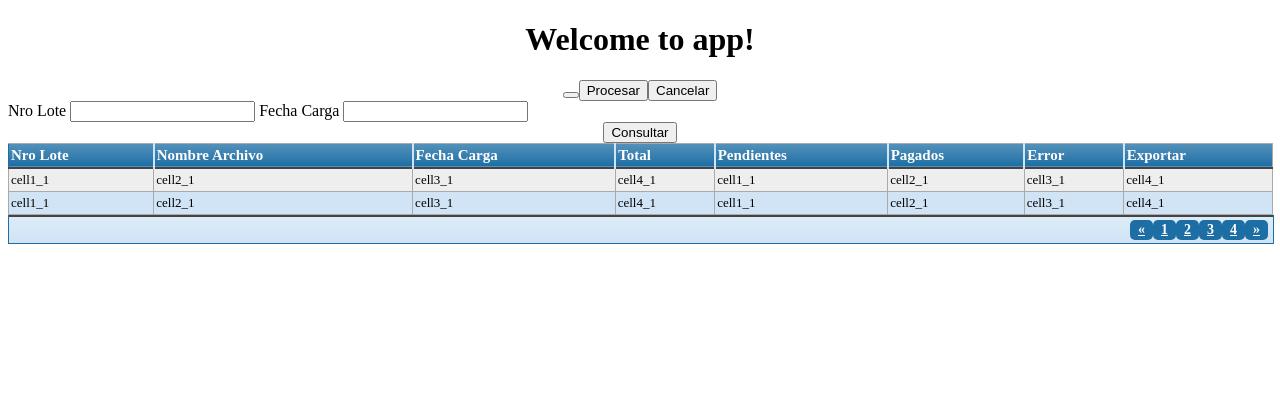
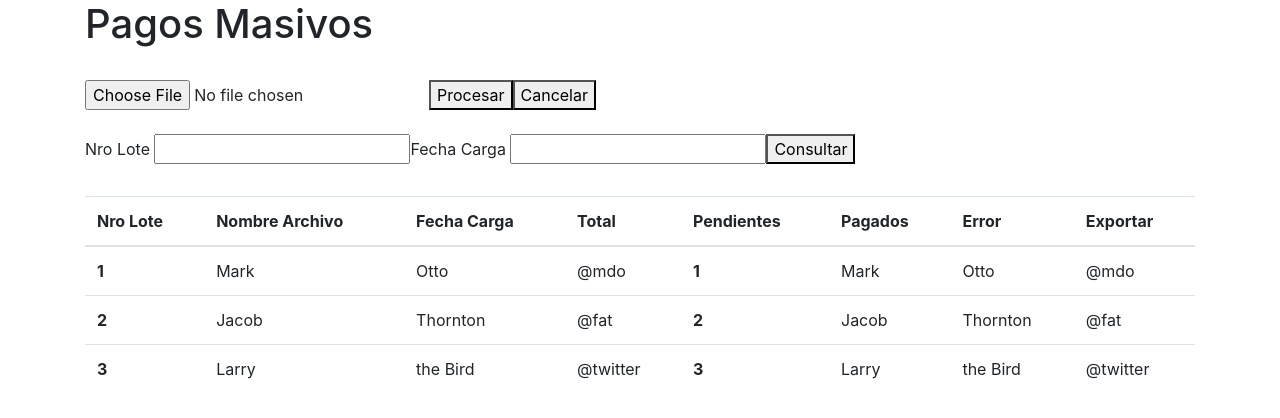
Before and after one commit to PedroHincapie/Pagos-Masivos, an Angular app in the folder pagos/: page / in a window 1280 px wide. Shown: the top 418 px of the page. Built offline with nearby package versions, Linux system fonts and the light colour scheme.

Commit message:
Inclucion Boostrap

```diff
--- a/pagos/src/app/app.component.html
+++ b/pagos/src/app/app.component.html
@@ -1,68 +1,85 @@
 <!--The content below is only a placeholder and can be replaced.-->
-<div id="container">
-  <div style="text-align:center" id="panel_carga_archivos">
-    <h1>
-      Welcome to {{ title }}!
-    </h1>
-    <button></button>
-    <button>Procesar</button>
-    <button>Cancelar</button>
+<div class="container">
+
+  <div class="row">
+    <div class="col-md">
+      <h1>
+        {{ title }}
+      </h1>
+    </div>
   </div>
-  <div style="text-align:left" id="panel_consulta">
-    <div style="text-align:left" id="panel_consulta">
+  <br />
+  <div class="row">
+    <div class="col-md">
+      <input type="file" />
+      <button>Procesar</button>
+      <button>Cancelar</button>
+    </div>
+  </div>
+
+  <br />
+
+  <div class="row">
+    <div class="col-md">
       <label>
         Nro Lote <input type="text" id="num_lote" />
       </label>
       <label>
         Fecha Carga <input type="text" id="num_lote" />
       </label>
-    </div>
-    <div style="text-align:center" id="panel_consulta">
-      <label>
-        <button>Consultar</button>
-      </label>
+      <button>Consultar</button>
     </div>
   </div>
-  <div style="text-align:center" id="panel_resultado_consulta">
-    <div class="divTable blueTable">
-      <div class="divTableHeading">
-        <div class="divTableRow">
-          <div class="divTableHead">Nro Lote</div>
-          <div class="divTableHead">Nombre Archivo</div>
-          <div class="divTableHead">Fecha Carga</div>
-          <div class="divTableHead">Total</div>
-          <div class="divTableHead">Pendientes</div>
-          <div class="divTableHead">Pagados</div>
-          <div class="divTableHead">Error</div>
-          <div class="divTableHead">Exportar</div>
-        </div>
-      </div>
-      <div class="divTableBody">
-        <div class="divTableRow">
-          <div class="divTableCell">cell1_1</div>
-          <div class="divTableCell">cell2_1</div>
-          <div class="divTableCell">cell3_1</div>
-          <div class="divTableCell">cell4_1</div>
-          <div class="divTableCell">cell1_1</div>
-          <div class="divTableCell">cell2_1</div>
-          <div class="divTableCell">cell3_1</div>
-          <div class="divTableCell">cell4_1</div>
-        </div>
-        <div class="divTableRow">
-          <div class="divTableCell">cell1_1</div>
-          <div class="divTableCell">cell2_1</div>
-          <div class="divTableCell">cell3_1</div>
-          <div class="divTableCell">cell4_1</div>
-          <div class="divTableCell">cell1_1</div>
-          <div class="divTableCell">cell2_1</div>
-          <div class="divTableCell">cell3_1</div>
-          <div class="divTableCell">cell4_1</div>
-        </div>
-      </div>
-    </div>
-    <div class="blueTable outerTableFooter">
-      <div class="tableFootStyle">
-        <div class="links"><a href="#">&laquo;</a> <a class="active" href="#">1</a> <a href="#">2</a> <a href="#">3</a> <a href="#">4</a> <a href="#">&raquo;</a></div>
+  <br />
+  <div class="row">
+    <div class="col-md">
+      <div class="table-responsive">
+        <table class="table">
+          <thead>
+            <tr>
+              <th scope="col">Nro Lote</th>
+              <th scope="col">Nombre Archivo</th>
+              <th scope="col">Fecha Carga</th>
+              <th scope="col">Total</th>
+              <th scope="col">Pendientes</th>
+              <th scope="col">Pagados</th>
+              <th scope="col">Error</th>
+              <th scope="col">Exportar</th>
+            </tr>
+          </thead>
+          <tbody>
+            <tr>
+              <th scope="row">1</th>
+              <td>Mark</td>
+              <td>Otto</td>
+              <td>@mdo</td>
+              <th>1</th>
+              <td>Mark</td>
+              <td>Otto</td>
+              <td>@mdo</td>
+            </tr>
+            <tr>
+              <th scope="row">2</th>
+              <td>Jacob</td>
+              <td>Thornton</td>
+              <td>@fat</td>
+              <th scope="row">2</th>
+              <td>Jacob</td>
+              <td>Thornton</td>
+              <td>@fat</td>
+            </tr>
+            <tr>
+              <th scope="row">3</th>
+              <td>Larry</td>
+              <td>the Bird</td>
+              <td>@twitter</td>
+              <th scope="row">3</th>
+              <td>Larry</td>
+              <td>the Bird</td>
+              <td>@twitter</td>
+            </tr>
+          </tbody>
+        </table>
       </div>
     </div>
   </div>
--- a/pagos/src/app/app.component.ts
+++ b/pagos/src/app/app.component.ts
@@ -6,5 +6,5 @@ import { Component } from '@angular/core';
   styleUrls: ['./app.component.css']
 })
 export class AppComponent {
-  title = 'app';
+  title = 'Pagos Masivos';
 }
--- a/pagos/src/index.html
+++ b/pagos/src/index.html
@@ -1,12 +1,18 @@
 <!doctype html>
 <html lang="en">
 <head>
+  <!-- Required meta tags -->
   <meta charset="utf-8">
+  <meta name="viewport" content="width=device-width, initial-scale=1, shrink-to-fit=no">
+
+  <!-- Bootstrap CSS -->
+  <link rel="stylesheet" href="https://stackpath.bootstrapcdn.com/bootstrap/4.1.2/css/bootstrap.min.css" integrity="sha384-Smlep5jCw/wG7hdkwQ/Z5nLIefveQRIY9nfy6xoR1uRYBtpZgI6339F5dgvm/e9B" crossorigin="anonymous">
+
   <title>Pagos</title>
   <base href="/">
 
-  <meta name="viewport" content="width=device-width, initial-scale=1">
   <link rel="icon" type="image/x-icon" href="favicon.ico">
+  <link rel="stylesheet" href="https://stackpath.bootstrapcdn.com/bootstrap/4.1.2/css/bootstrap.min.css" integrity="sha384-Smlep5jCw/wG7hdkwQ/Z5nLIefveQRIY9nfy6xoR1uRYBtpZgI6339F5dgvm/e9B" crossorigin="anonymous">
 </head>
 <body>
   <app-root></app-root>
```
